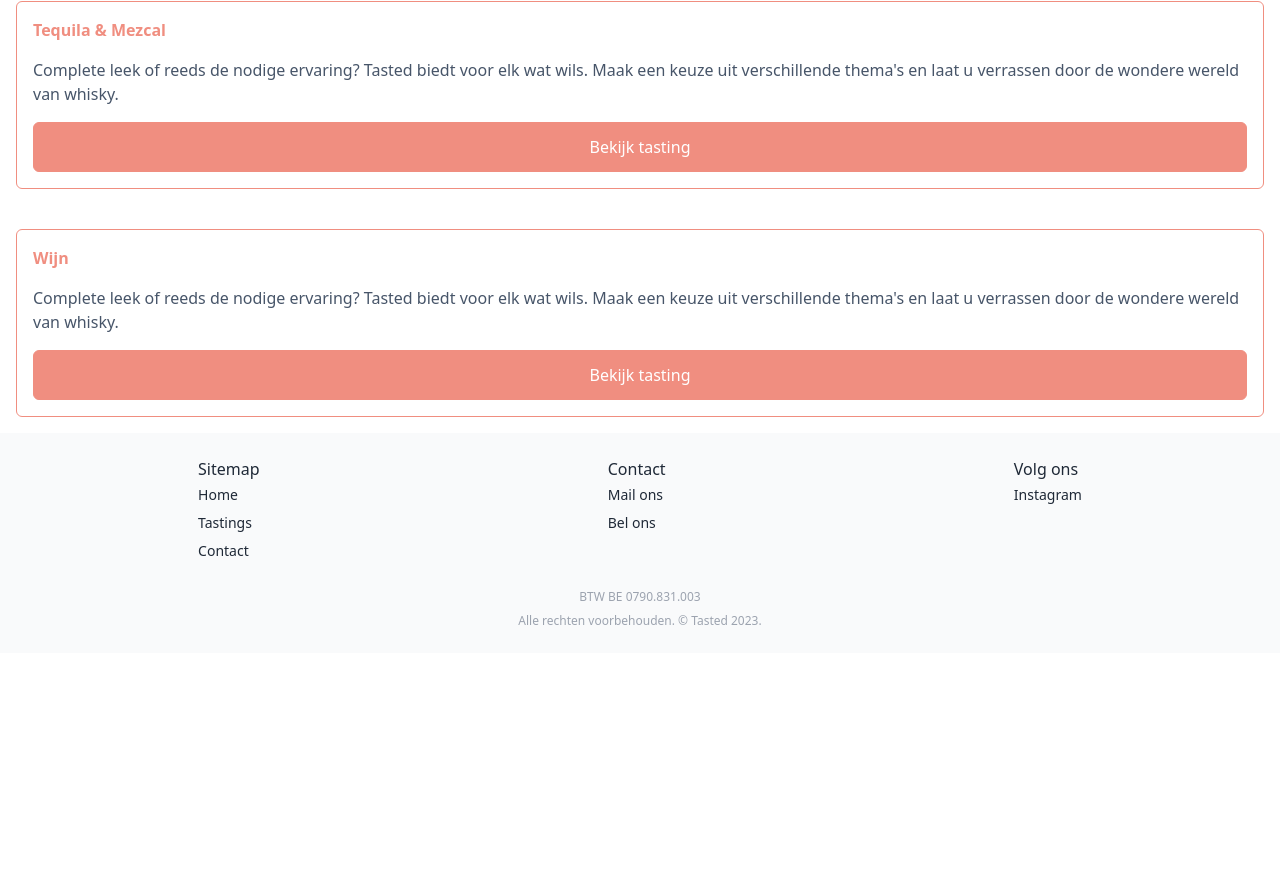
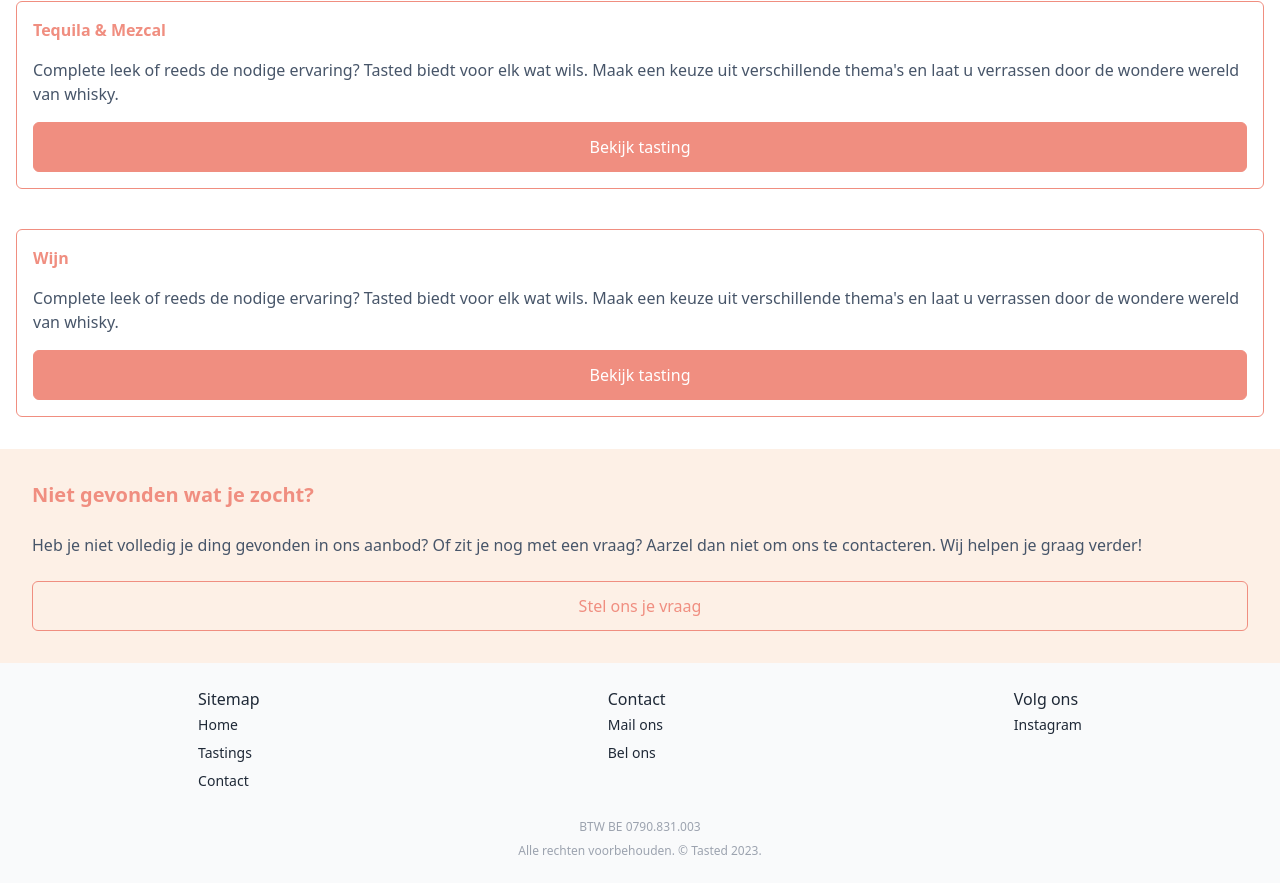
Before and after one commit to JonasBne/tastedwineandspirits.be, an Astro site: page /tastings in a window 1280 px wide. Shown: the part 763-1646 px from the top of the page. Before the commit the page ends 1416 px from the top, so only its background shows below. Built offline with nearby package versions, Linux system fonts and the light colour scheme; Astro itself is replaced by a stand-in of ours.

Commit message:
feat: add contact section

```diff
--- a/src/pages/tastings/index.astro
+++ b/src/pages/tastings/index.astro
@@ -1,6 +1,7 @@
 ---
 import Breadcrumbs from '../../components/Breadcrumbs.astro';
 import Card from '../../components/Card.astro';
+import SecondaryActionLink from '../../components/SecondaryActionLink.astro';
 import SectionHeading from '../../components/SectionHeading.astro';
 import { appRoutes } from '../../config/url.const';
 import Layout from '../../layouts/Layout.astro';
@@ -56,5 +57,13 @@ const wineCard = {
             <Card heading={tequilaCard.heading} content={tequilaCard.content} redirectTo={tequilaCard.redirectTo} />
             <Card heading={wineCard.heading} content={wineCard.content} redirectTo={wineCard.redirectTo} />
         </section>
+        <section class="p-8 bg-rose-secondary flex flex-col gap-y-6 mt-4">
+            <SectionHeading heading="Niet gevonden wat je zocht?" />
+            <p class="text-slate-600 font-light">
+                Heb je niet volledig je ding gevonden in ons aanbod? Of zit je nog met een vraag?
+                Aarzel dan niet om ons te contacteren. Wij helpen je graag verder!
+            </p>
+            <SecondaryActionLink label="Stel ons je vraag" redirectTo={appRoutes.contact}  />
+        </section>
     </main>
 </Layout>
```
